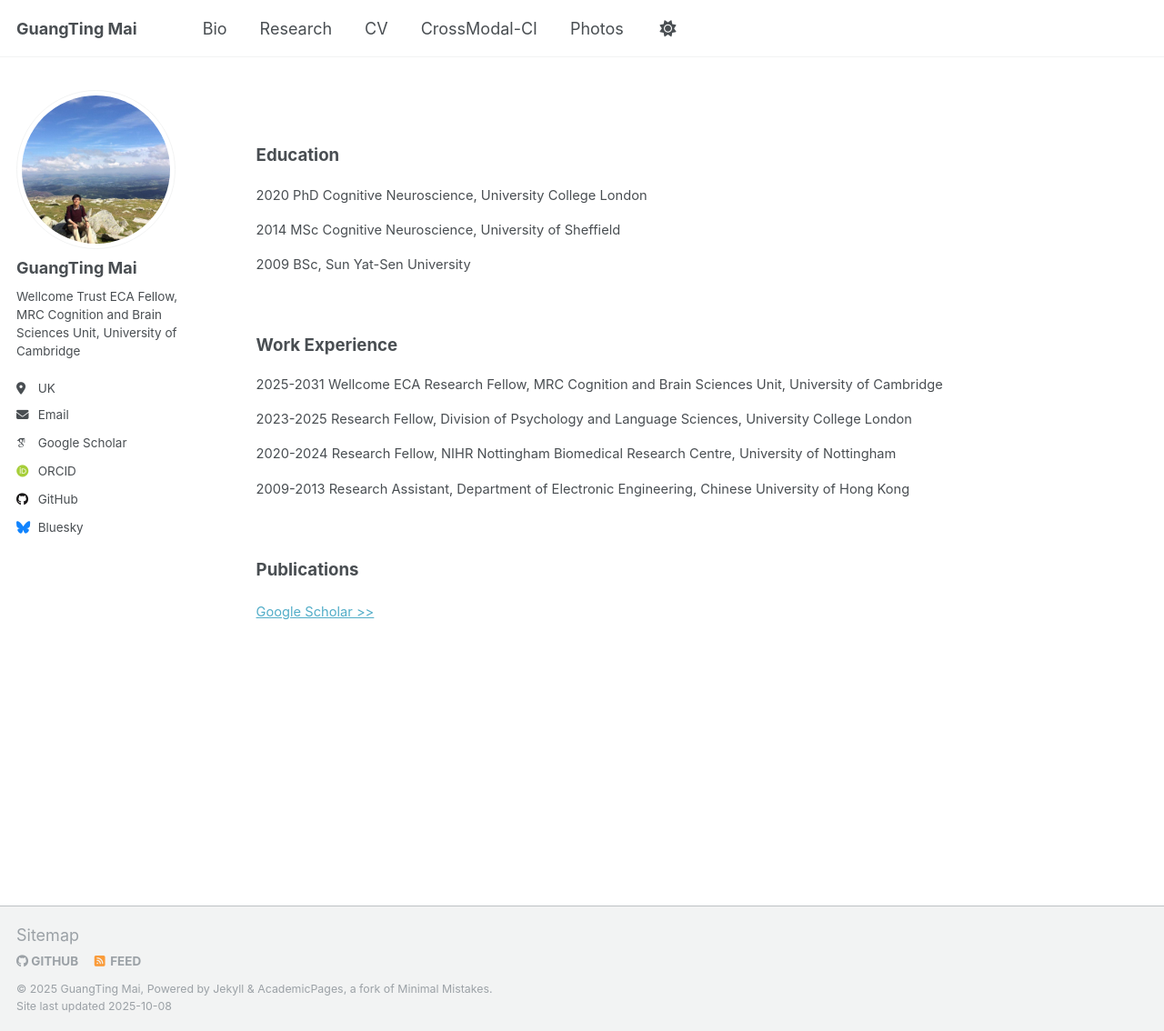
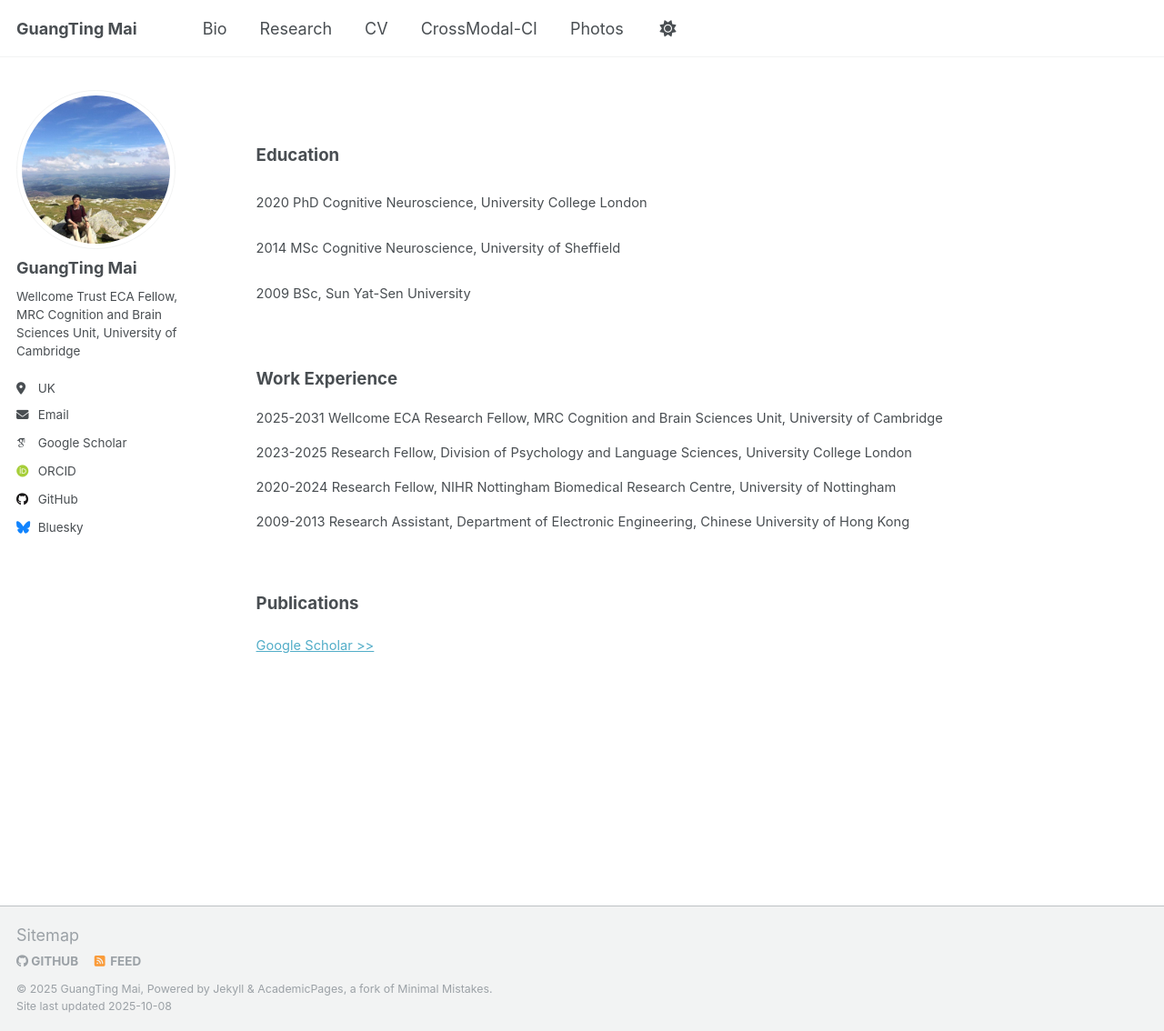
Before and after one commit to guangtingmai/guangtingmai.github.io, a Jekyll site: the page built from _pages/cv.html, in a window 1280 px wide and 1134 px high. Shown: the whole window at 91% size. Built offline with Jekyll 4.4.1, drawn with Linux system fonts in a browser that asks for light colours; some web fonts are replaced.

Commit message:
Update cv.html

```diff
--- a/_pages/cv.html
+++ b/_pages/cv.html
@@ -8,9 +8,9 @@
 ---
 <br>
 <p><span style="font-size: 14pt;line-height: 1.4;display: block;margin-bottom: 0.12vh"><strong>Education</strong></span></p>
-<p><span style="font-size: 11pt;line-height: 1;display: block;margin-bottom: 0.02vh">2020 PhD Cognitive Neuroscience, University College London</span></p>
-<p><span style="font-size: 11pt;line-height: 1;display: block;margin-bottom: 0.02vh">2014 MSc Cognitive Neuroscience, University of Sheffield</span></p>
-<p><span style="font-size: 11pt;line-height: 1;display: block;margin-bottom: 0.02vh">2009 BSc, Sun Yat-Sen University</span></p>
+<p><span style="font-size: 11pt;line-height: 1;margin-bottom: 0.02vh">2020 PhD Cognitive Neuroscience, University College London</span></p>
+<p><span style="font-size: 11pt;line-height: 1;margin-bottom: 0.02vh">2014 MSc Cognitive Neuroscience, University of Sheffield</span></p>
+<p><span style="font-size: 11pt;line-height: 1;margin-bottom: 0.02vh">2009 BSc, Sun Yat-Sen University</span></p>
 <br>
 <p><span style="font-size: 14pt;line-height: 1.4;display: block;margin-bottom: 0.12vh"><strong>Work Experience</strong></span></p>
 <p><span style="font-size: 11pt;line-height: 1;display: block;margin-bottom: 0.02vh">2025-2031 Wellcome ECA Research Fellow, MRC Cognition and Brain Sciences Unit, University of Cambridge</span></p>
```
